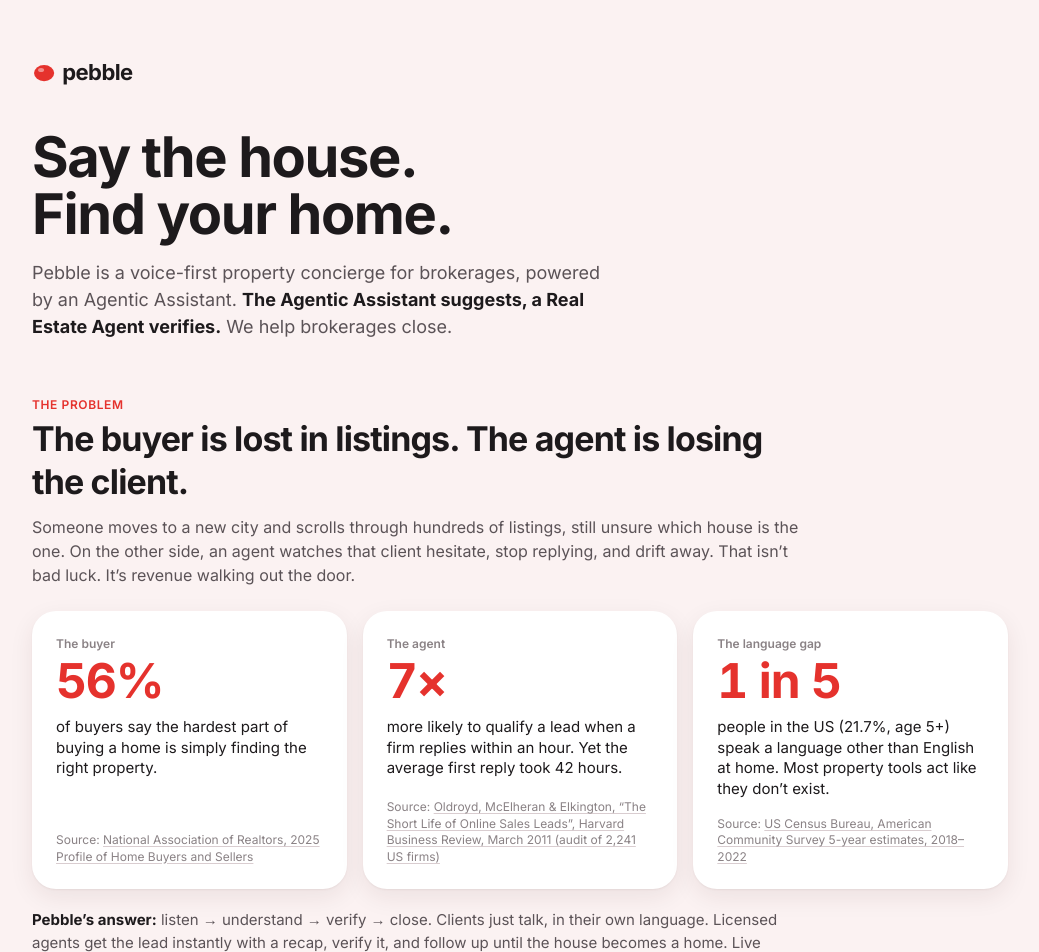
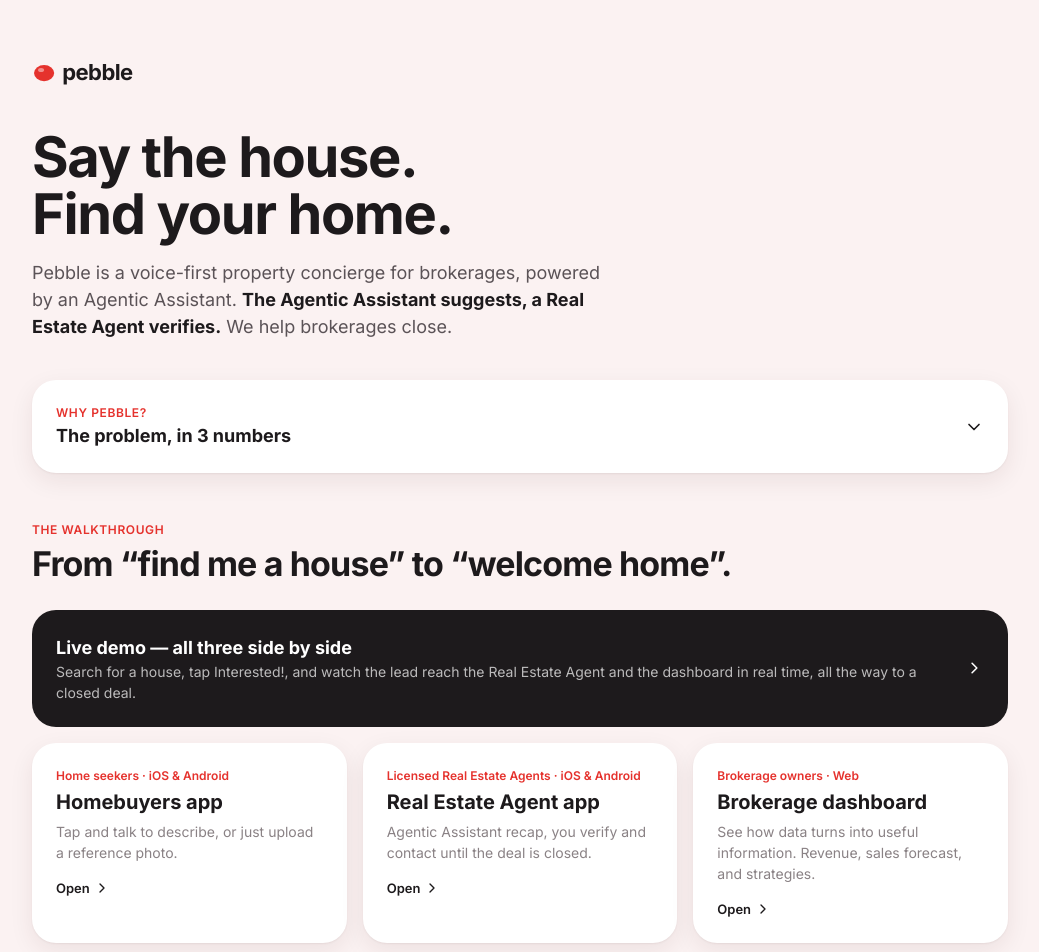
Before and after one commit to gecapistrano/overstory-pebble, a Next.js app: page / in a window 1280 px wide. Shown: the top 952 px of the page, without its empty margins (120-1159 px from the left). Built offline with nearby package versions, Linux system fonts and the light colour scheme.

Commit message:
Home page: problem section as a collapsed dropdown

```diff
--- a/app/page.tsx
+++ b/app/page.tsx
@@ -40,13 +40,20 @@ export default function Hub() {
         <p className="mt-4 text-[18px] text-[#5b5357] max-w-xl">Pebble is a voice-first property concierge for brokerages, powered by an Agentic Assistant. <b className="text-ink">The Agentic Assistant suggests, a Real Estate Agent verifies.</b> We help brokerages close.</p>
 
         {/* The problem */}
-        <section className="mt-14" aria-labelledby="problem">
-          <div className="text-[12px] font-semibold text-coral uppercase tracking-wider">The problem</div>
-          <h2 id="problem" className="mt-1 text-[28px] md:text-[34px] leading-tight font-bold tracking-tight max-w-3xl">The buyer is lost in listings. The agent is losing the client.</h2>
+        <details className="group mt-10 rounded-3xl bg-white shadow-card">
+          <summary className="flex items-center justify-between gap-4 cursor-pointer list-none [&::-webkit-details-marker]:hidden p-5 sm:p-6">
+            <div>
+              <div className="text-[12px] font-semibold text-coral uppercase tracking-wider">Why Pebble?</div>
+              <div className="text-[17px] sm:text-[18px] font-bold">The problem, in 3 numbers</div>
+            </div>
+            <Icon name="chev" className="w-5 h-5 shrink-0 rotate-90 group-open:-rotate-90 transition" />
+          </summary>
+        <section className="px-5 sm:px-6 pb-6" aria-labelledby="problem">
+          <h2 id="problem" className="text-[24px] md:text-[30px] leading-tight font-bold tracking-tight max-w-3xl">The buyer is lost in listings. The agent is losing the client.</h2>
           <p className="mt-3 text-[16px] text-[#5b5357] max-w-3xl">Someone moves to a new city and scrolls through hundreds of listings, still unsure which house is the one. On the other side, an agent watches that client hesitate, stop replying, and drift away. That isn’t bad luck. It’s revenue walking out the door.</p>
           <div className="mt-6 grid md:grid-cols-3 gap-4">
             {STATS.map((s) => (
-              <figure key={s.n} className="rounded-3xl bg-white p-6 shadow-card flex flex-col">
+              <figure key={s.n} className="rounded-3xl bg-blush p-6 flex flex-col">
                 <div className="text-[12px] font-semibold text-mute">{s.side}</div>
                 <div className="mt-1 text-[48px] leading-none font-bold tracking-tight text-coral tabular-nums">{s.n}</div>
                 <p className="mt-3 text-[15px] leading-snug text-ink">{s.claim}</p>
@@ -59,9 +66,10 @@ export default function Hub() {
           </div>
           <p className="mt-5 text-[15px] text-[#5b5357] max-w-3xl"><b className="text-ink">Pebble’s answer:</b> listen → understand → verify → close. Clients just talk, in their own language. Licensed agents get the lead instantly with a recap, verify it, and follow up until the house becomes a home. Live today on CoStar listings in <b className="text-ink">Houston</b> and <b className="text-ink">Los Angeles</b>.</p>
         </section>
+        </details>
 
         {/* The walkthrough */}
-        <section className="mt-14" aria-labelledby="walkthrough">
+        <section className="mt-12" aria-labelledby="walkthrough">
           <div className="text-[12px] font-semibold text-coral uppercase tracking-wider">The walkthrough</div>
           <h2 id="walkthrough" className="mt-1 text-[28px] md:text-[34px] leading-tight font-bold tracking-tight">From “find me a house” to “welcome home”.</h2>
           <Link href="/demo" className="mt-6 flex items-center justify-between gap-4 rounded-3xl bg-ink text-white p-6">
```
